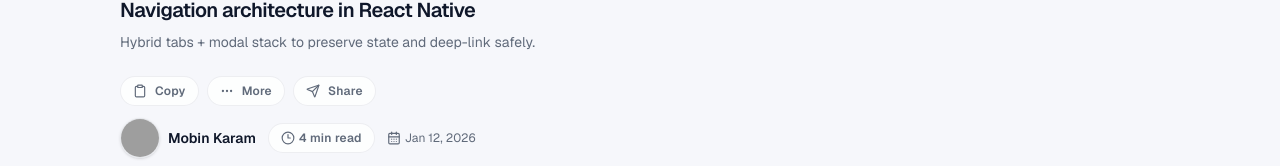
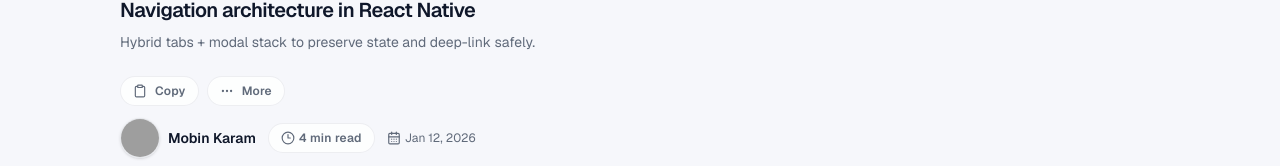
Before and after one commit to Mobin-Karam/mobinkaram.ir, a Next.js app: page /en/lab/navigation-architecture in a window 1280 px wide. Shown: the part 319-485 px from the top of the page. Built offline with nearby package versions, Linux system fonts and the light colour scheme; grey boxes are pictures that could not be loaded.

Commit message:
chore: stage post actions changes

```diff
--- a/src/components/ui/post-actions.tsx
+++ b/src/components/ui/post-actions.tsx
@@ -118,13 +118,6 @@
           <MoreHorizontal size={14} />
           More
         </button>
-        <button
-          onClick={() => shareSocial("x")}
-          className="pill nav-btn hover:-translate-y-0.5 hover:shadow-md transition text-[11px]"
-        >
-          <Send size={14} />
-          Share
-        </button>
       </div>
 
       {open ? (
```
